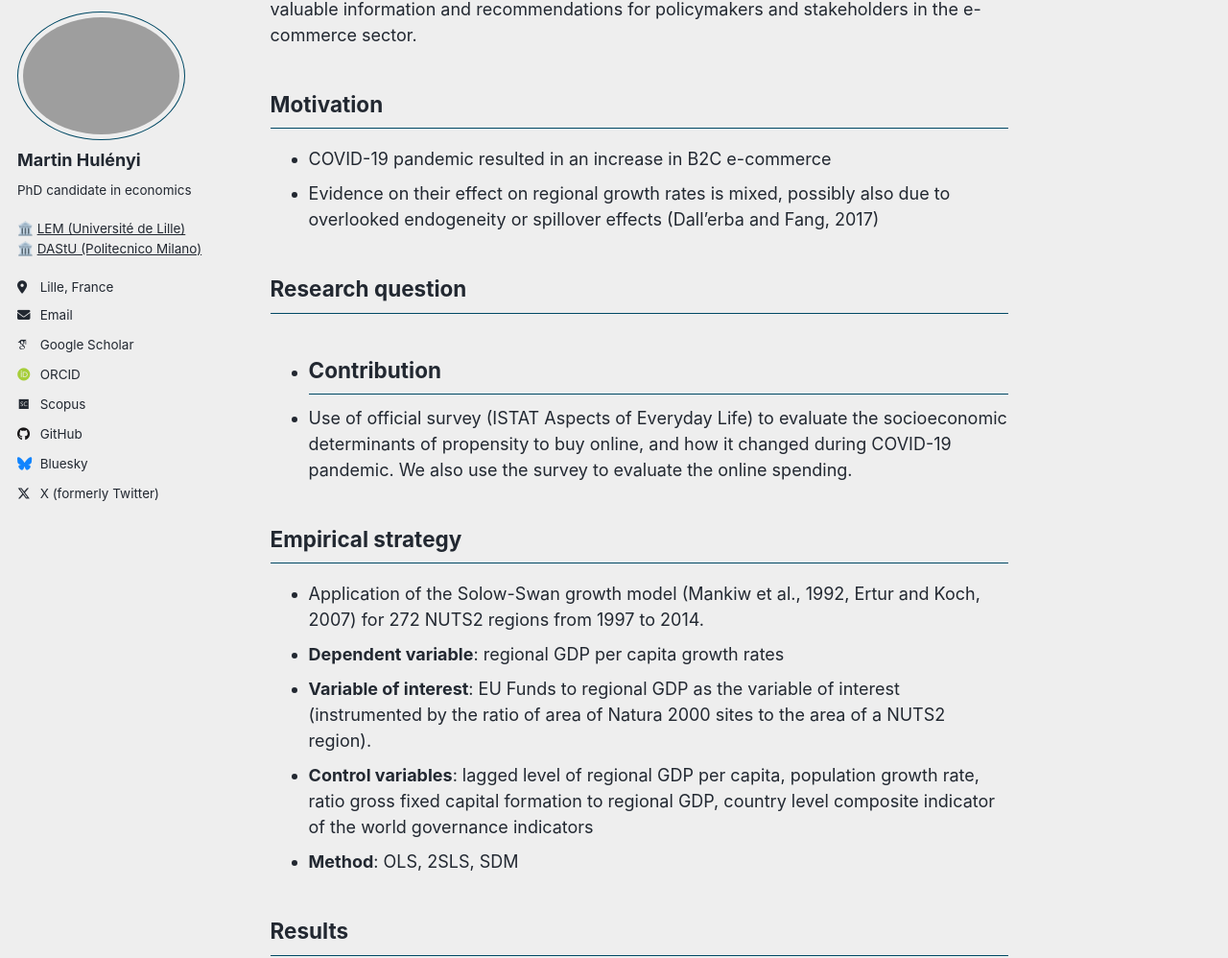
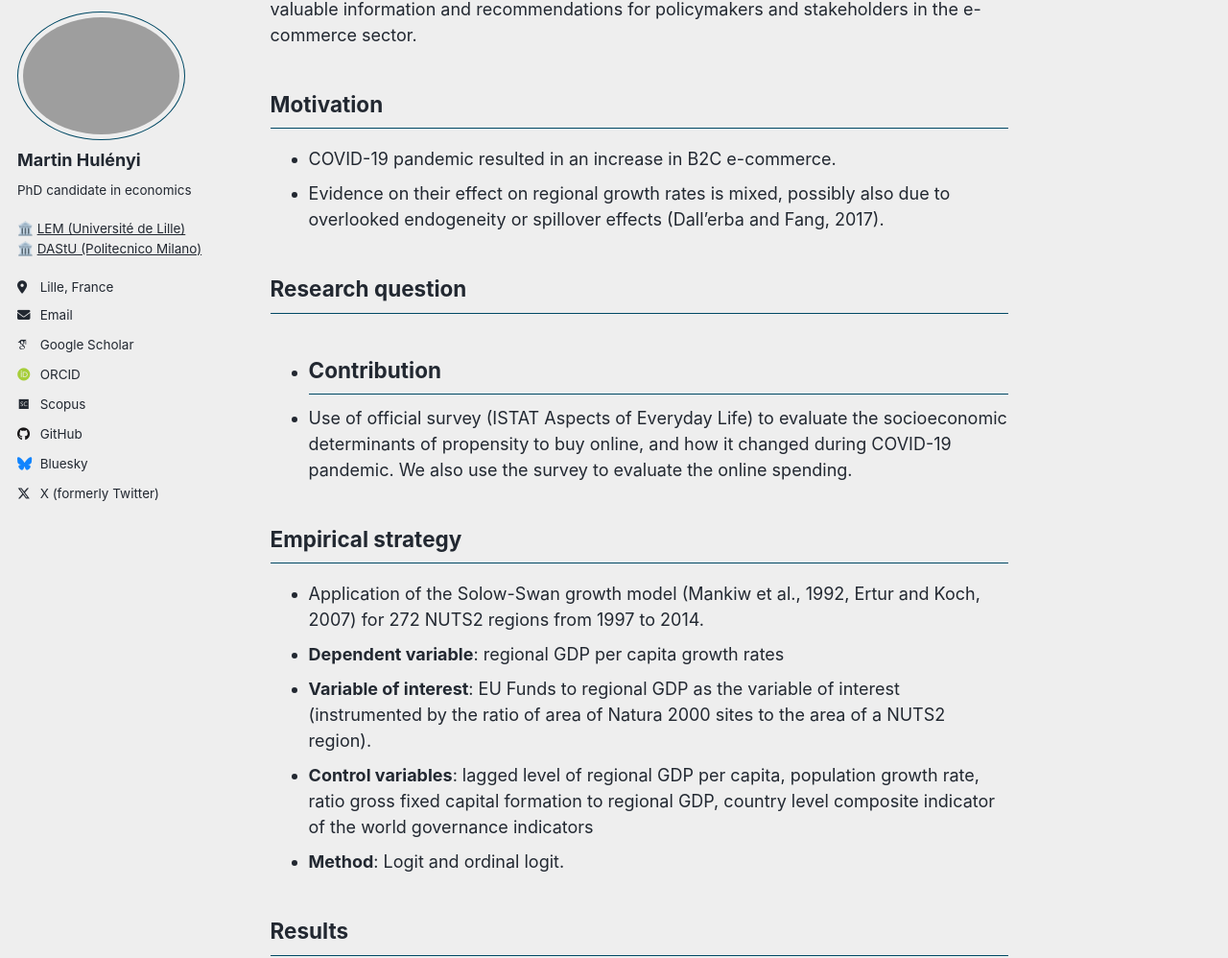
Before and after one commit to martinhulenyi/martinhulenyi.github.io, a Jekyll site: the page built from _ongoing_work/03_e-commerce_profile.md, in a window 1280 px wide and 1400 px high, scrolled down 542 px. Shown: the part 105-1103 px from the top of the window at 96% size. Built offline with Jekyll 4.4.1, drawn with Linux system fonts in a browser that asks for light colours; some web fonts are replaced; a script that is not in the unit is left out.

Commit message:
Update 03_e-commerce_profile.md

```diff
--- a/_ongoing_work/03_e-commerce_profile.md
+++ b/_ongoing_work/03_e-commerce_profile.md
@@ -17,8 +17,8 @@ Co-authored with Tommaso Cigognetti, Ilaria Mariotti and Frederica Rossi
 The rise of digitalisation is closely linked to the expansion of B2C e-commerce, a trend significantly accelerated by the restrictions imposed during the COVID-19 pandemic. Indeed, movement limitations prompted a substantial shift toward online shopping, compelling quick adaptionsadaptations from consumers and producers. This transformation has altered regions' and cities' spatial and territorial dynamics, highlighting the need for effective logistics optimisation. To address this, it is crucial to understand the profiles of e-commerce customers. The paper aims to analyse the socio-demographic and economic factors influencing the propensity to shop online in Italy before and during the COVID-19 pandemic. To pursue this aim, data from the ISTAT Aspects of Everyday Life household survey are analyzed through a logit model. Results provide new insights into how the pandemic has reshaped the characteristics of online consumers, offering valuable information and recommendations for policymakers and stakeholders in the e-commerce sector.
 
 ## Motivation
-- COVID-19 pandemic resulted in an increase in B2C e-commerce
-- Evidence on their effect on regional growth rates is mixed, possibly also due to overlooked endogeneity or spillover effects (Dall’erba and Fang, 2017)
+- COVID-19 pandemic resulted in an increase in B2C e-commerce.
+- Evidence on their effect on regional growth rates is mixed, possibly also due to overlooked endogeneity or spillover effects (Dall’erba and Fang, 2017).
 
 ## Research question
 -
@@ -30,7 +30,7 @@ The rise of digitalisation is closely linked to the expansion of B2C e-commerce,
 - **Dependent variable**: regional GDP per capita growth rates
 - **Variable of interest**: EU Funds to regional GDP as the variable of interest (instrumented by the ratio of area of Natura 2000 sites to the area of a NUTS2 region).
 - **Control variables**: lagged level of regional GDP per capita,  population growth rate, ratio gross fixed capital formation to regional GDP, country level composite indicator of the world governance indicators
-- **Method**: OLS, 2SLS, SDM
+- **Method**: Logit and ordinal logit.
 
 ## Results
 - positive impact of EU Funds on regional growth rates, with a degree of heterogeneity in the results.
```
